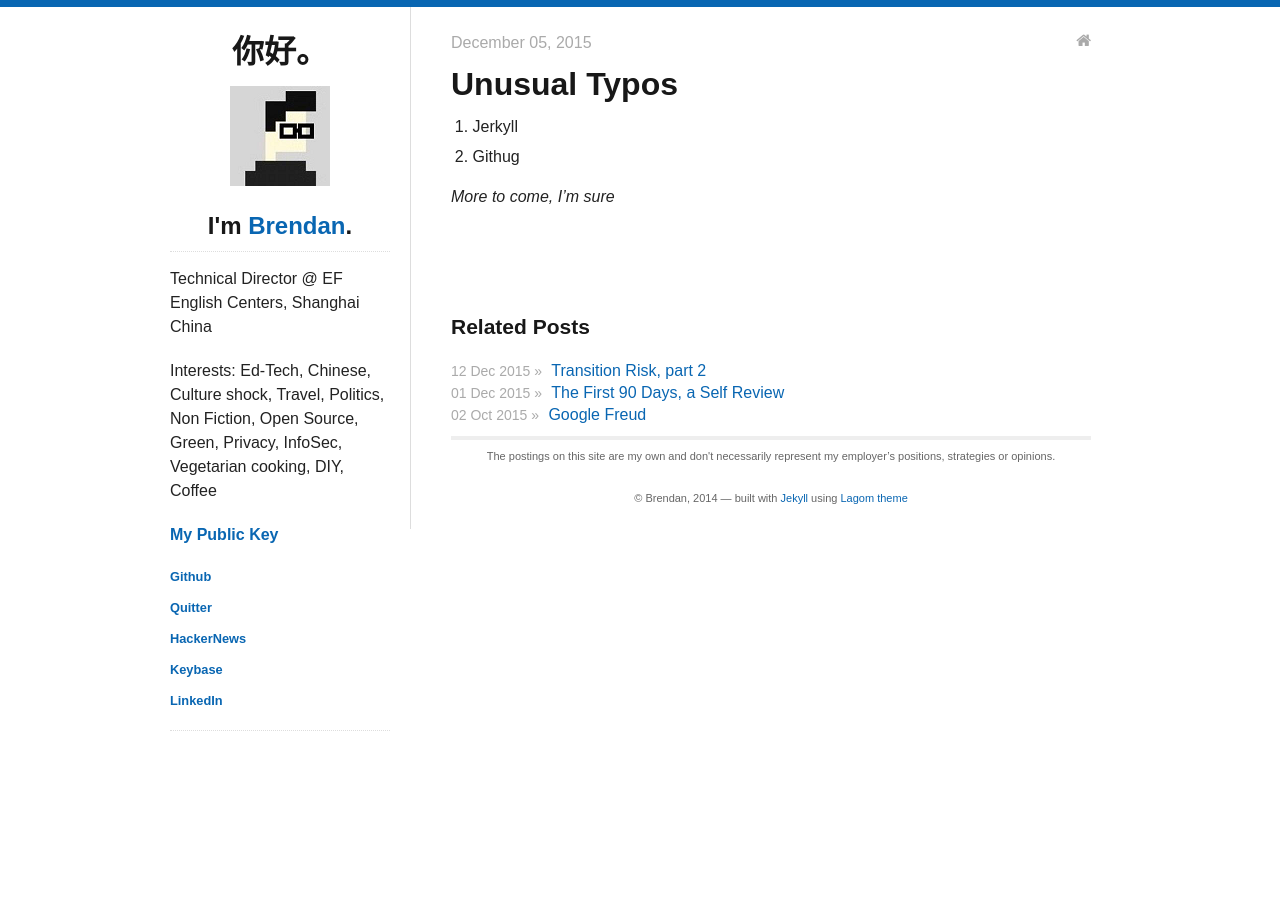
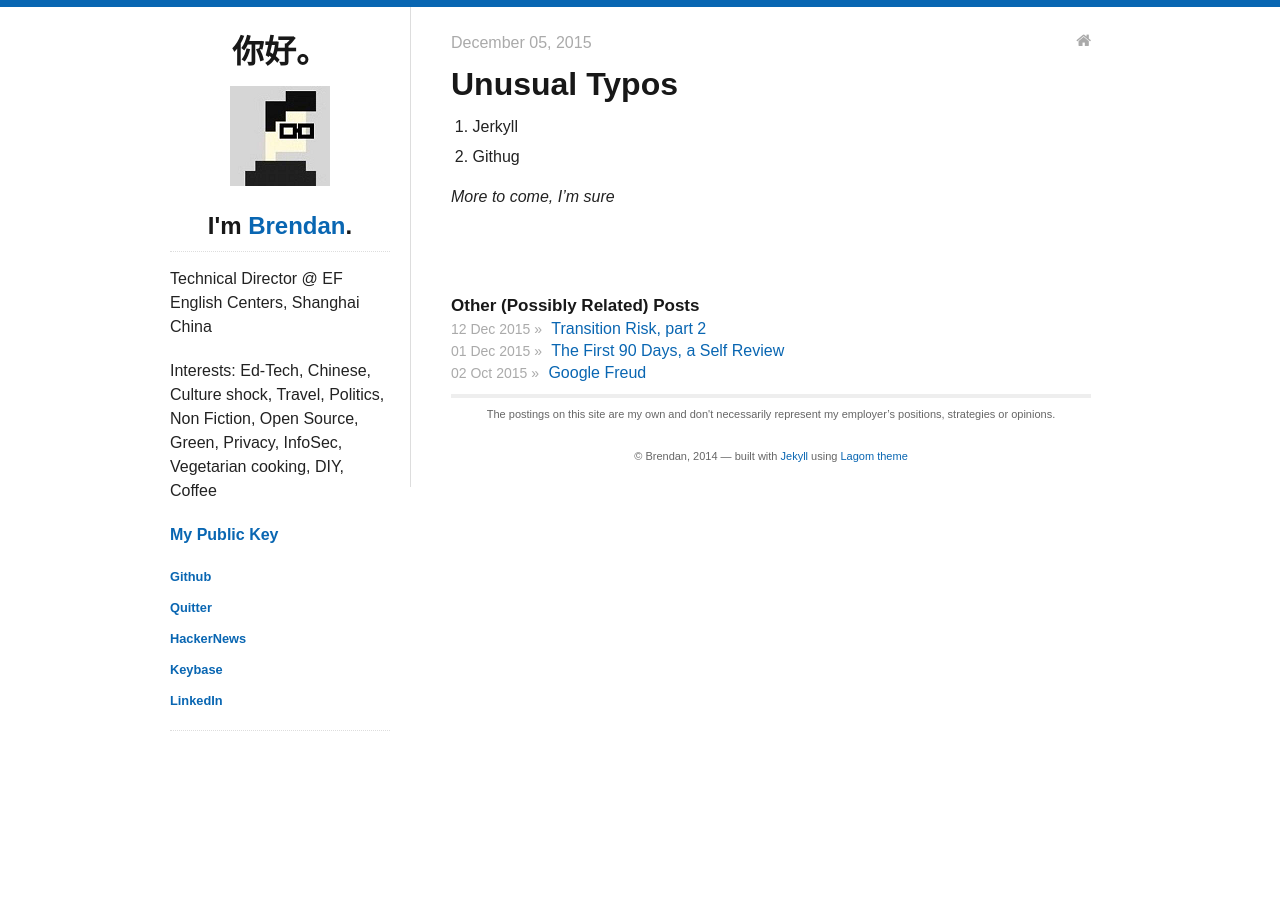
Before and after one commit to bcooney/bcooney.github.io, a Jekyll site: the page built from _posts/2015-12-05-unusual-typos.md, in a window 1280 px wide. Built offline with Jekyll 4.4.1, drawn with Linux system fonts in a browser that asks for light colours; nearby versions of some CDN libraries.

Commit message:
updated post relation text

```diff
--- a/_layouts/post.html
+++ b/_layouts/post.html
@@ -16,7 +16,7 @@ layout: default
 </div>
 <br><br><br>
 <div id="related">
-  <h3>Related Posts</h3>
+  <h5>Other (Possibly Related) Posts</h5>
   <ul class="posts">
     {% for post in site.related_posts limit:3 %}
     <li>
```
